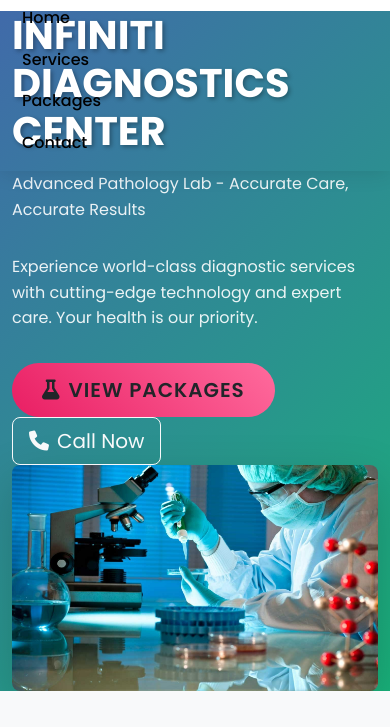
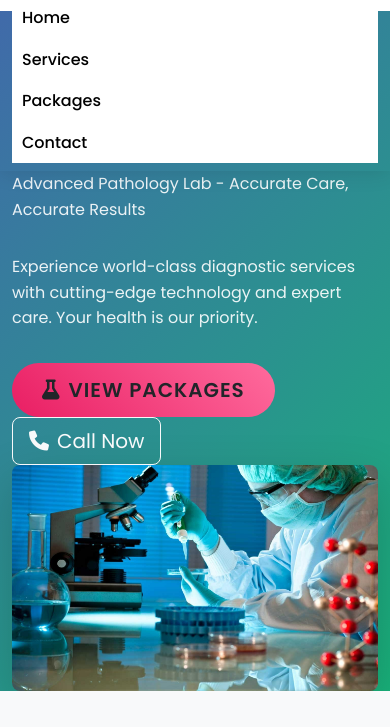
Before and after one commit to SaurabhChikte/infiniti_diagnostic, a plain HTML site: page index.html in a window 390 px wide. Both pictures are taken after a click on the button 350 px from the left and 61 px from the top of the page. Shown: the part 117-844 px from the top of the page. Drawn offline with nearby package versions, Linux system fonts and the light colour scheme.

Commit message:
second commit

```diff
--- a/index.html
+++ b/index.html
@@ -284,6 +284,10 @@
 
             .package-price {
                 font-size: 2rem;
+            }
+
+            .navbar-nav {
+                background-color: #ffff;
             }
         }
     </style>
```
